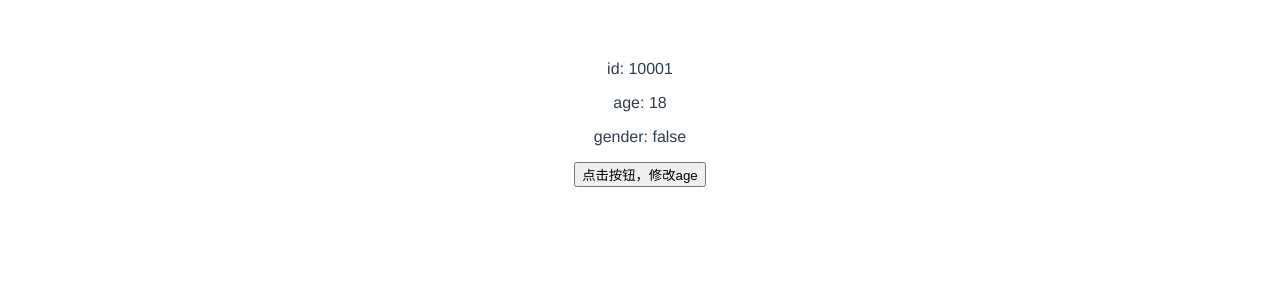
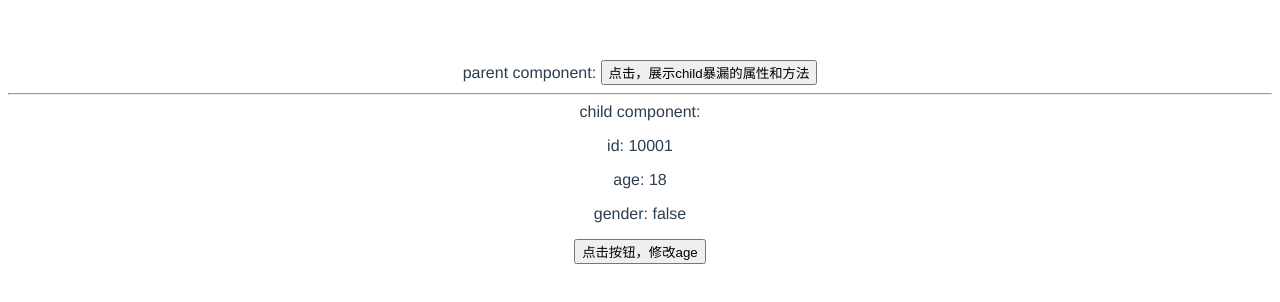
Before and after one commit to yuri-li/vue3-study, a Vue app: page / in a window 1280 px wide. Shown: the top 302 px of the page. Built offline with nearby package versions, Linux system fonts and the light colour scheme.

Commit message:
父子组件通信：ref与expose

```diff
--- a/src/components/pass/props/Child.vue
+++ b/src/components/pass/props/Child.vue
@@ -5,9 +5,15 @@
     <button @click="() => $emit('updateAge', 20)">点击按钮，修改age</button>
 </template>
 <script lang="ts" setup>
-import { Member } from "@/components/pass/props/types"
+import { Member, ChildExpose } from "@/components/pass/props/types"
 defineProps<{ dto: Member }>()
 defineEmits<{
     (e: "updateAge", age: number): void
 }>()
+const address = "北京"
+defineExpose<ChildExpose>({
+    address,
+    username: "yuri",
+    sayHello: () => alert("hello")
+})
 </script>
--- a/src/components/pass/props/Parent.vue
+++ b/src/components/pass/props/Parent.vue
@@ -1,9 +1,12 @@
 <template>
-    <Child :dto="dto" @update-age="updateAge" />
+    parent component:
+    <button @click="handleClick">点击，展示child暴漏的属性和方法</button>
+    <hr />child component:
+    <Child ref="child" :dto="dto" @update-age="updateAge" />
 </template>
 <script lang="ts" setup>
-import { reactive } from "vue"
-import { Member } from "@/components/pass/props/types"
+import { reactive, ref } from "vue"
+import { Member, ChildExpose } from "@/components/pass/props/types"
 import Child from "@/components/pass/props/Child.vue"
 
 const dto: Member = reactive({
@@ -14,4 +17,10 @@ const dto: Member = reactive({
 function updateAge(_age: number) {
     dto.age = _age
 }
+const child = ref<ChildExpose>()
+function handleClick() {
+    alert(`parent call child's property: ${child.value?.address}`)
+    alert(`parent call child's property: ${child.value?.username}`)
+    alert(`parent call child's method: ${child.value?.sayHello()}`)
+}
 </script>
```
Also changed, not shown: src/components/pass/props/types.ts (+7 -1 lines).
